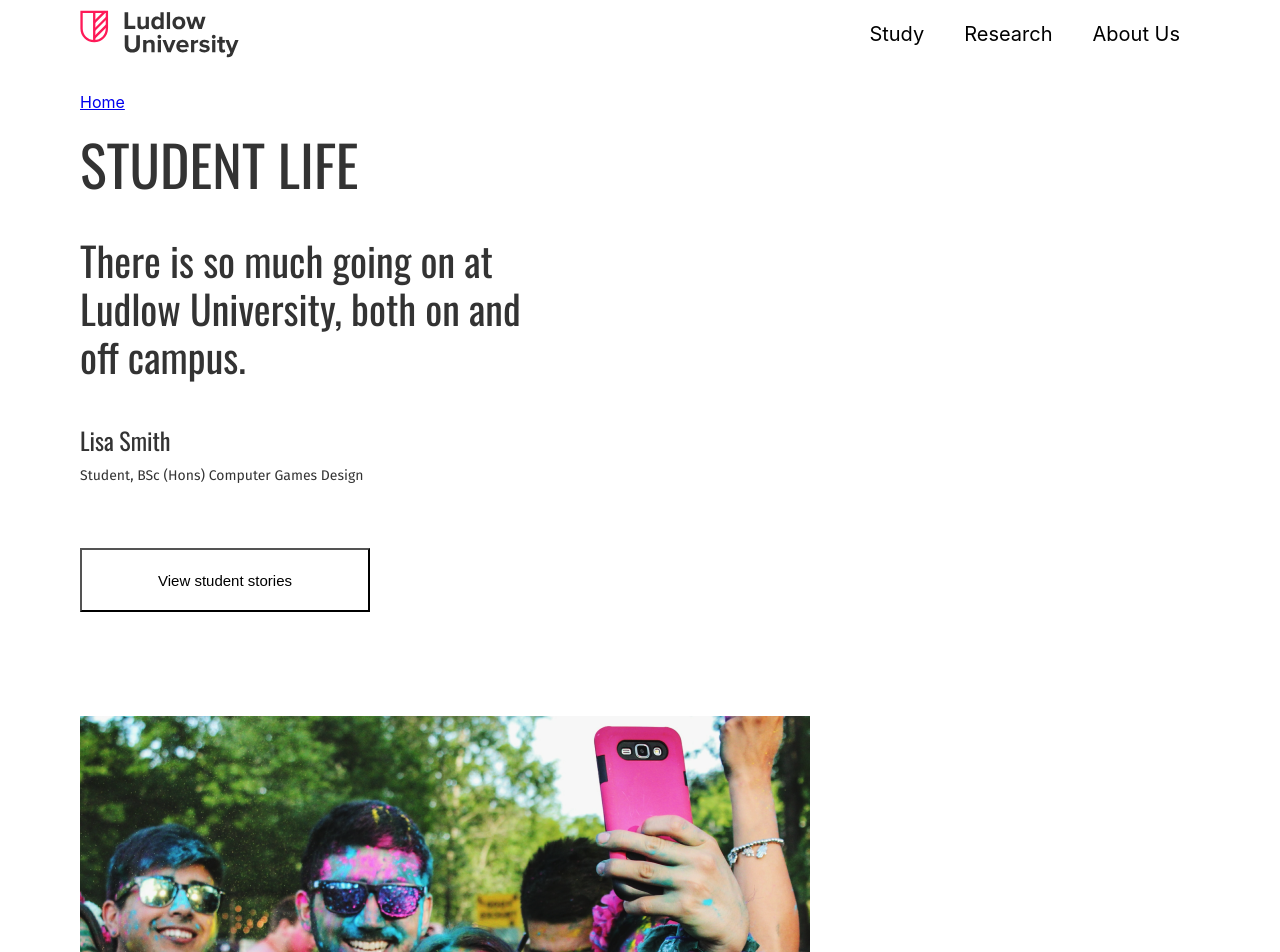
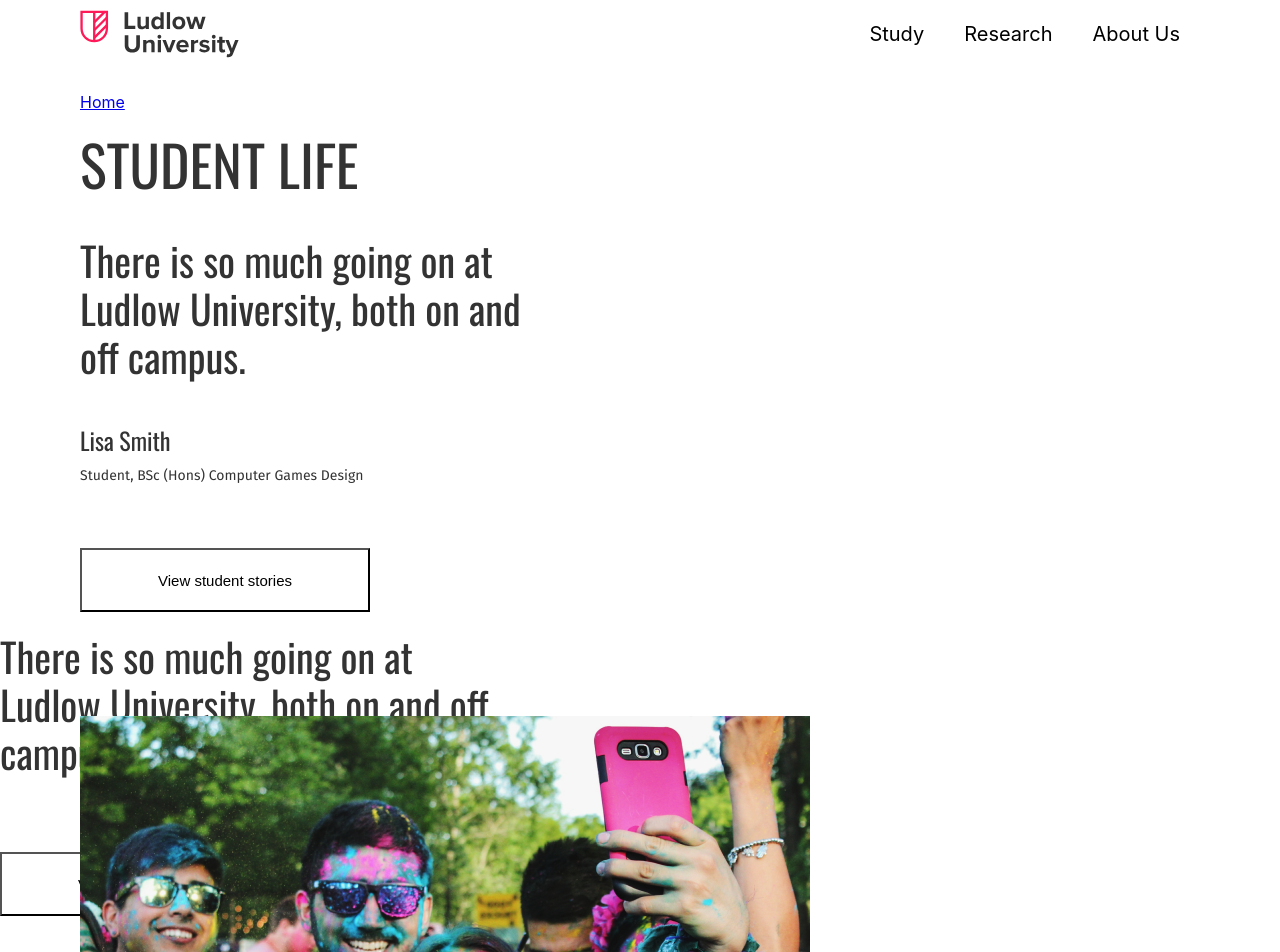
Before and after one commit to SPARKY892/zengenti, a React (Create React App) app: page / in a window 1280 px wide. Shown: the top 952 px of the page. Built offline with nearby package versions, Linux system fonts and the light colour scheme; some icons are missing.

Commit message:
Added Banner

```diff
--- a/src/App.js
+++ b/src/App.js
@@ -2,6 +2,7 @@ import './App.css';
 import Header from './components/Header';
 import Hero from './components/Hero';
 import Cards from './components/Cards';
+import Banner from './components/Banner';
 import Footer from './components/Footer';
 
 const App = () => {
@@ -10,6 +11,7 @@ const App = () => {
         <Header />
         <Hero />
         <Cards />
+        <Banner />
     </div>
   );
 }
--- /dev/null
+++ b/src/components/Banner.js
@@ -0,0 +1,19 @@
+import React from 'react';
+import './Banner.scss';
+import {ReactComponent as BannerImage} from '../images/banner-image.svg';
+
+const Hero = () => {
+    return(
+        <React.Fragment>
+            <div className="banner-container">
+                <div className="hero-sub-container">
+                    <div className="banner-marker" />
+                    <h3 className="hero-text">There is so much going on at Ludlow University, both on and off campus.</h3>
+                    <button className="hero-btn">View student stories</button>
+                </div>
+            </div>
+        </React.Fragment>
+    );
+};
+
+export default Hero;
--- /dev/null
+++ b/src/components/Banner.scss
@@ -0,0 +1,3 @@
+.banner-marker {
+    background: linear-gradient(98.01deg, #00C2FF 14.16%, #FF27C3 79.91%);
+}
```
